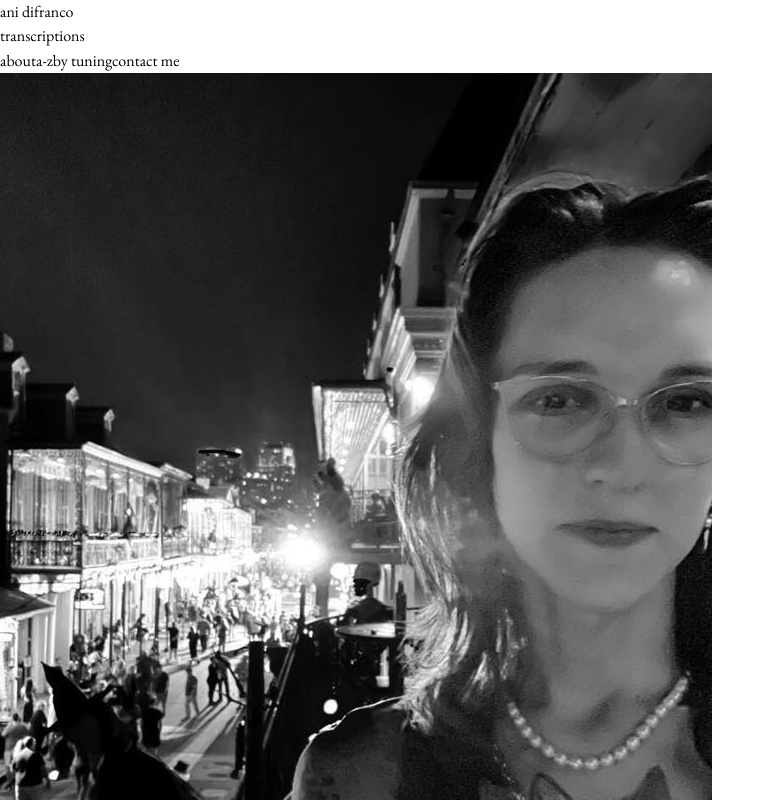
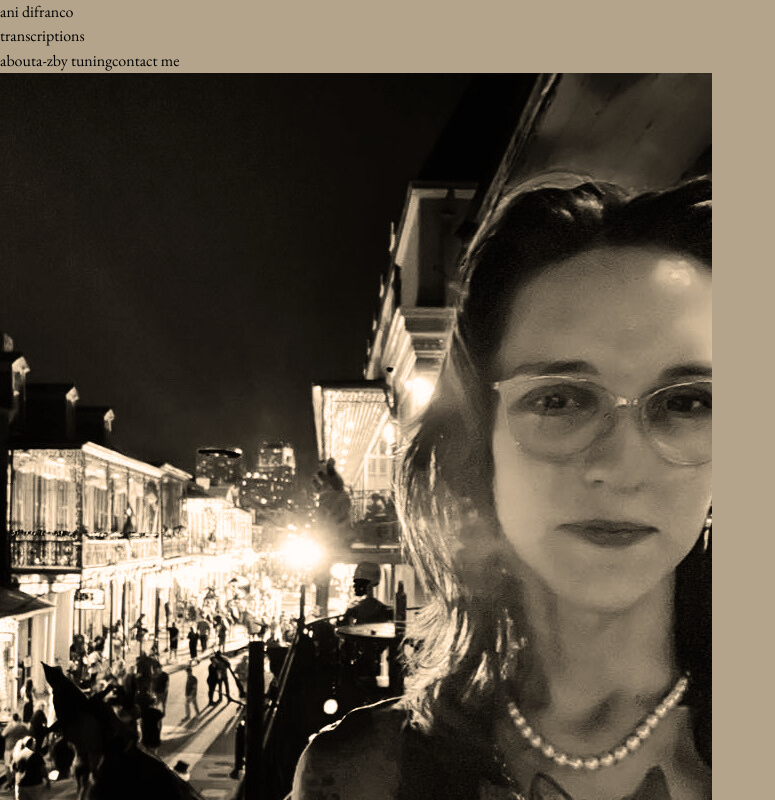
Before and after one commit to KKurzawa/Ani-Difranco-Transcriptions, a React (Vite) app: page /About in a window 1280 px wide. Shown: the top 800 px of the page, without its empty margins (0-775 px from the left). Built offline with nearby package versions, Linux system fonts and the light colour scheme.

Commit message:
updated color

```diff
--- a/src/App.css
+++ b/src/App.css
@@ -1,5 +1,5 @@
 #root {
-    background-color: white;
+    background-color: #B4A48B;
     margin: 0;
     padding: 0;
 
--- a/src/Components/Footer/Footer.jsx
+++ b/src/Components/Footer/Footer.jsx
@@ -4,7 +4,7 @@ import { FaInstagram } from "react-icons/fa";
 
 function Footer() {
     return (
-        <footer className='footer2 bg-black text-white h-32 flex flex-col'>
+        <footer className='footer2 bg-[#B4A48B] text-white h-32 flex flex-col'>
             <div className='footer flex justify-around items-center '>
                 <a href='https://www.facebook.com/natalie.siagkrisseymour.1' target="_blank" rel="noreferrer"><FaFacebook className='text-6xl md:ml-60 lg:ml-80' /></a>
                 <a href='https://anidifranco.com/' target="_blank" rel="noreferrer"><img className='w-28 -rotate-1' src='./footerLogo.png'></img></a>
--- a/src/Components/Header/Header.jsx
+++ b/src/Components/Header/Header.jsx
@@ -5,7 +5,7 @@ import { Link } from 'react-router-dom';
 function Header() {
     return (
         <>
-            <nav className="flex flex-col md:flex-row text-white bg-black justify-center width-100%">
+            <nav className="flex flex-col md:flex-row text-white bg-[#B4A48B] justify-center width-100%">
                 <header className='width-100% flex justify-center text-center'>
                     <Link
                         to="/"
--- a/src/Pages/About/About.jsx
+++ b/src/Pages/About/About.jsx
@@ -1,5 +1,6 @@
 import './About.css';
 import natPic from '../../assets/photos/natpic.jpg'
+import NatPic2 from '../../assets/photos/NatPic2.jpg'
 import DynamicsTable from '../../Components/DynamicsTable/DynamicsTable';
 
 function AboutMe() {
@@ -8,7 +9,7 @@ function AboutMe() {
     return (
         <>
             <div className='flex justify-center'>
-                <img src={natPic} />
+                <img src={NatPic2} />
             </div>
             <p className='my-10 mx-7 md:mx-10 text-xl md:text-2xl text-black'>
                 <h2 id='introduction' className='about-header-text'>introduction</h2>
--- a/src/Pages/Home/Home.jsx
+++ b/src/Pages/Home/Home.jsx
@@ -1,10 +1,11 @@
 import './Home.css';
 import aniPic from '../../assets/photos/anipic.png'
+import AniPic2 from '../../assets/photos/AniPic2.png'
 
 function Home() {
     return (
         <>
-            <img src={aniPic} />
+            <img className='w-full' src={AniPic2} />
             <section>
                 <p className='description-text mx-10 md:mx-40 my-10 text-center text-2xl md:text-4xl text-black'>the ultimate unauthorized fan-made and researched collection of the unique musical compositions of ani difranco
                 </p>
--- a/src/index.css
+++ b/src/index.css
@@ -1,5 +1,5 @@
 :root {
-
+    background-color:#B4A48B;
 }
 @tailwind base;
 @tailwind components;
```
Also changed, not shown: src/assets/photos/NatPic2.jpg (added), 1 other file (tests, documents, lock files or other folders).
